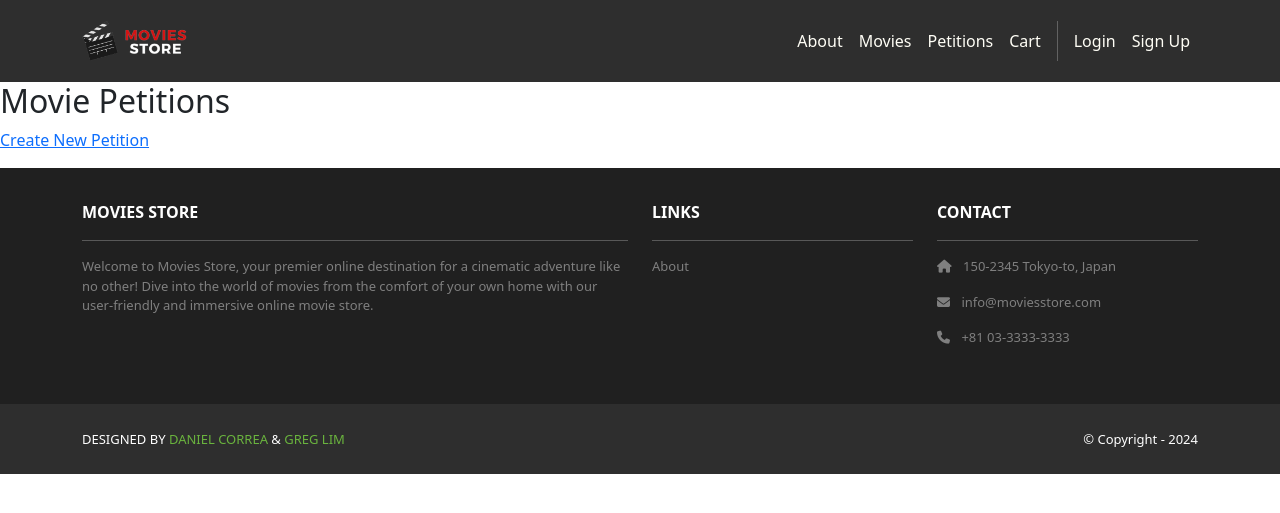
After one commit to sehaparkk/moviesstore, a Django app: page /petitions/ in a window 1280 px wide. The commit adds this page. Shown: the top 513 px of the page. Run offline with Django 5.2, Linux system fonts and the light colour scheme; data that the repository does not hold is empty; some libraries are stand-ins or nearby versions.

Commit message:
petition change

```diff
--- a/moviesstore/settings.py
+++ b/moviesstore/settings.py
@@ -41,6 +41,7 @@ INSTALLED_APPS = [
     'movies',
     'accounts',
     'cart',
+    'petitions',
 ]
 
 MIDDLEWARE = [
--- a/moviesstore/templates/base.html
+++ b/moviesstore/templates/base.html
@@ -26,6 +26,7 @@
           <div class="navbar-nav ms-auto navbar-ml">
             <a class="nav-link" href="{% url 'home.about' %}">About</a>
             <a class="nav-link" href="{% url 'movies.index' %}">Movies</a>
+            <a class="nav-link" href="{% url 'petitions:petition_list' %}">Petitions</a>
             <a class="nav-link" href="{% url 'cart.index' %}">Cart</a>
             <div class="vr bg-white mx-2 d-none d-lg-block"></div>
             {% if user.is_authenticated %}
--- a/moviesstore/urls.py
+++ b/moviesstore/urls.py
@@ -25,6 +25,7 @@ urlpatterns = [
     path('movies/', include('movies.urls')),
     path('accounts/', include('accounts.urls')),
     path('cart/', include('cart.urls')),
+    path('petitions/', include('petitions.urls')),
 ]
 urlpatterns += static(settings.MEDIA_URL,
     document_root=settings.MEDIA_ROOT)
--- /dev/null
+++ b/petitions/templates/petitions/petition_list.html
@@ -0,0 +1,26 @@
+{% extends 'base.html' %}
+
+{% block content %}
+  <h2>Movie Petitions</h2>
+  <a href="{% url 'petitions:create_petition' %}">Create New Petition</a>
+  <ul>
+    {% for petition in petitions %}
+      <li>
+        <h3>{{ petition.movie_title }}</h3>
+        <p>{{ petition.description }}</p>
+        <p>Created by: {{ petition.created_by.username }}</p>
+        <p>Votes: {{ petition.votes.count }}</p>
+        <form action="{% url 'petitions:vote' petition.id %}" method="post">
+          {% csrf_token %}
+          <button type="submit">
+            {% if user in petition.votes.all %}
+              Unvote
+            {% else %}
+              Vote
+            {% endif %}
+          </button>
+        </form>
+      </li>
+    {% endfor %}
+  </ul>
+{% endblock %}
--- /dev/null
+++ b/petitions/urls.py
@@ -0,0 +1,10 @@
+from django.urls import path
+from . import views
+
+app_name = 'petitions'
+
+urlpatterns = [
+    path('', views.petition_list, name='petition_list'),
+    path('create/', views.create_petition, name='create_petition'),
+    path('<int:petition_id>/vote/', views.vote, name='vote'),
+]
--- /dev/null
+++ b/petitions/views.py
@@ -0,0 +1,30 @@
+from django.shortcuts import render, redirect
+from django.contrib.auth.decorators import login_required
+from .models import Petition
+from .forms import PetitionForm
+
+def petition_list(request):
+    petitions = Petition.objects.all().order_by('-created_at')
+    return render(request, 'petitions/petition_list.html', {'petitions': petitions})
+
+@login_required
+def create_petition(request):
+    if request.method == 'POST':
+        form = PetitionForm(request.POST)
+        if form.is_valid():
+            petition = form.save(commit=False)
+            petition.created_by = request.user
+            petition.save()
+            return redirect('petitions:petition_list')
+    else:
+        form = PetitionForm()
+    return render(request, 'petitions/create_petition.html', {'form': form})
+
+@login_required
+def vote(request, petition_id):
+    petition = Petition.objects.get(pk=petition_id)
+    if request.user in petition.votes.all():
+        petition.votes.remove(request.user)
+    else:
+        petition.votes.add(request.user)
+    return redirect('petitions:petition_list')
```
Also changed, not shown: petitions/forms.py (added, +7 -0 lines), petitions/models.py (added, +12 -0 lines), petitions/templates/petitions/create_petition.html (added, +10 -0 lines).
